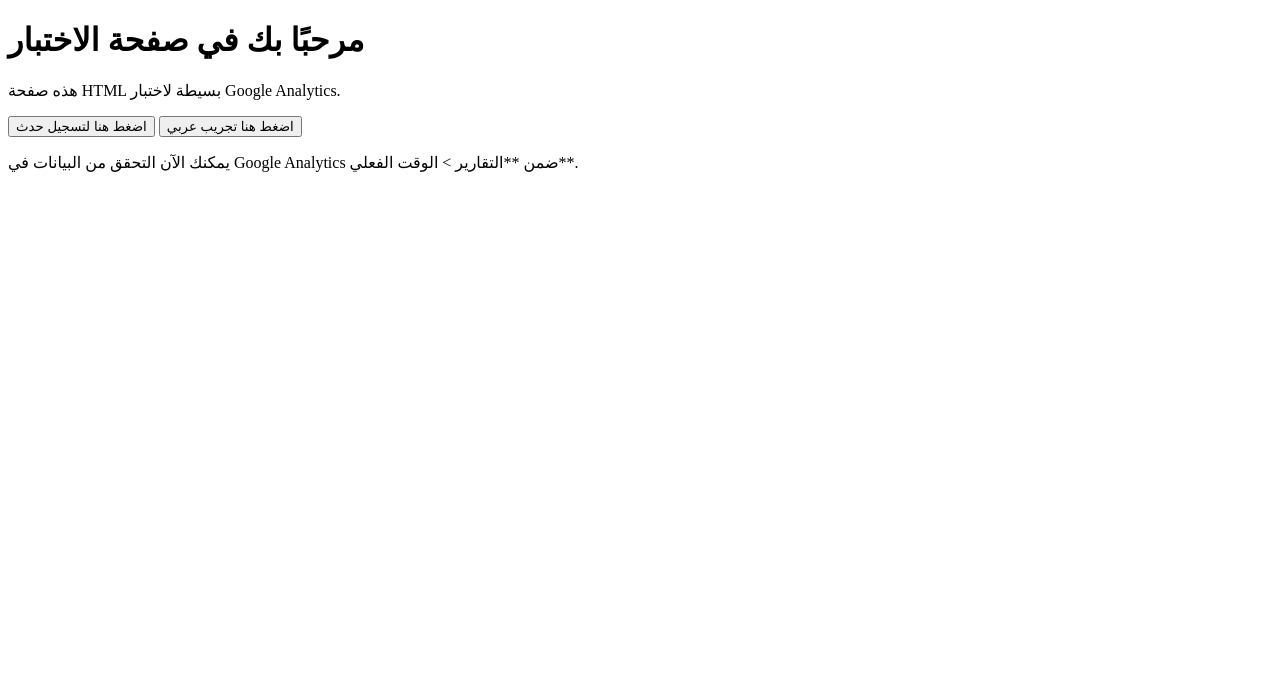
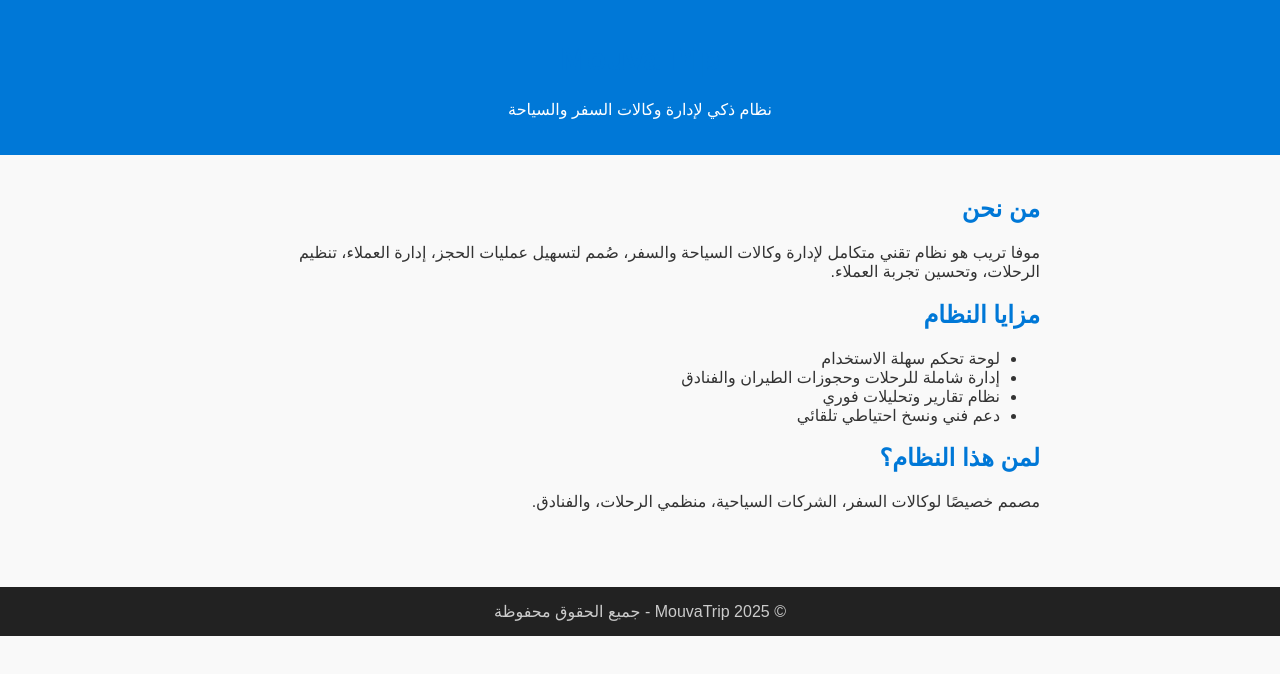
Before and after one commit to mofa-ye/V, a plain HTML site: page index.html in a window 1280 px wide. Drawn offline with Linux system fonts and the light colour scheme.

Commit message:
Update index.html

```diff
--- a/index.html
+++ b/index.html
@@ -1,49 +1,70 @@
 <!DOCTYPE html>
 <html lang="ar">
 <head>
-    <meta charset="UTF-8">
-    <meta name="viewport" content="width=device-width, initial-scale=1.0">
-    <title>اختبار Google Analytics</title>
-    <!-- Google Tag Manager -->
-<!-- <script>(function(w,d,s,l,i){w[l]=w[l]||[];w[l].push({'gtm.start':
-new Date().getTime(),event:'gtm.js'});var f=d.getElementsByTagName(s)[0],
-j=d.createElement(s),dl=l!='dataLayer'?'&l='+l:'';j.async=true;j.src=
-'https://www.googletagmanager.com/gtm.js?id='+i+dl;f.parentNode.insertBefore(j,f);
-})(window,document,'script','dataLayer','GTM-5N96H4CZ');</script> -->
-<!-- End Google Tag Manager -->
-    <!-- Google Analytics -->
-
-<!-- Google tag (gtag.js)    -->
-<script async src="https://www.googletagmanager.com/gtag/js?id=G-J79BQ1J7KB"></script>
-<script>
-  window.dataLayer = window.dataLayer || [];
-  function gtag(){dataLayer.push(arguments);}
-  gtag('js', new Date());
-
-  gtag('config', 'G-J79BQ1J7KB');
-</script>
-
+  <meta charset="UTF-8">
+  <meta name="viewport" content="width=device-width, initial-scale=1">
+  <meta name="description" content="MouvaTrip - نظام متكامل لإدارة وكالات السفر والسياحة بخدمات متقدمة وواجهة سهلة.">
+  <meta name="keywords" content="MouvaTrip, نظام سياحي, إدارة وكالات السفر, حجوزات السفر, برنامج سياحي">
+  <meta name="author" content="MouvaTech">
+  <title>MouvaTrip | نظام إدارة وكالات السفر والسياحة</title>
+  <style>
+    body {
+      font-family: Arial, sans-serif;
+      direction: rtl;
+      margin: 0;
+      padding: 0;
+      background: #f9f9f9;
+      color: #333;
+    }
+    header {
+      background-color: #0078d7;
+      color: white;
+      padding: 20px;
+      text-align: center;
+    }
+    section {
+      padding: 20px;
+      max-width: 800px;
+      margin: auto;
+    }
+    h1, h2 {
+      color: #0078d7;
+    }
+    footer {
+      background-color: #222;
+      color: #ccc;
+      text-align: center;
+      padding: 15px;
+      margin-top: 40px;
+    }
+  </style>
 </head>
 <body>
-        <!-- Google Tag Manager (noscript)-->
-<!-- <noscript><iframe src="https://www.googletagmanager.com/ns.html?id=GTM-5N96H4CZ"
-height="0" width="0" style="display:none;visibility:hidden"></iframe></noscript> -->
-<!-- End Google Tag Manager (noscript)     -->
-    <h1>مرحبًا بك في صفحة الاختبار</h1>
-    <p>هذه صفحة HTML بسيطة لاختبار Google Analytics.</p>
 
-    <button onclick="gtag('event', 'button_click', {'event_category': 'User Interaction', 'event_label': 'Test Button'});">
-        اضغط هنا لتسجيل حدث
-    </button>
+  <header>
+    <h1>MouvaTrip</h1>
+    <p>نظام ذكي لإدارة وكالات السفر والسياحة</p>
+  </header>
 
-<button onclick="gtag('event', 'call_visa', {'event_category': 'cata of call','move_of_mofa':'سنبدا منادات الفيز في موفا','تجريب العربي':'تست', 'event_label': 'lbl of call'});">
-        اضغط هنا تجريب عربي
-    </button>
+  <section>
+    <h2>من نحن</h2>
+    <p>موفا تريب هو نظام تقني متكامل لإدارة وكالات السياحة والسفر، صُمم لتسهيل عمليات الحجز، إدارة العملاء، تنظيم الرحلات، وتحسين تجربة العملاء.</p>
 
-    <p>يمكنك الآن التحقق من البيانات في Google Analytics ضمن **التقارير > الوقت الفعلي**.</p>
+    <h2>مزايا النظام</h2>
+    <ul>
+      <li>لوحة تحكم سهلة الاستخدام</li>
+      <li>إدارة شاملة للرحلات وحجوزات الطيران والفنادق</li>
+      <li>نظام تقارير وتحليلات فوري</li>
+      <li>دعم فني ونسخ احتياطي تلقائي</li>
+    </ul>
+
+    <h2>لمن هذا النظام؟</h2>
+    <p>مصمم خصيصًا لوكالات السفر، الشركات السياحية، منظمي الرحلات، والفنادق.</p>
+  </section>
+
+  <footer>
+    &copy; 2025 MouvaTrip - جميع الحقوق محفوظة
+  </footer>
+
 </body>
-    <!-- Google Tag Manager (noscript)
-<noscript><iframe src="https://www.googletagmanager.com/ns.html?id=GTM-5N96H4CZ"
-height="0" width="0" style="display:none;visibility:hidden"></iframe></noscript>
-<!-- End Google Tag Manager (noscript) -->
 </html>
```
